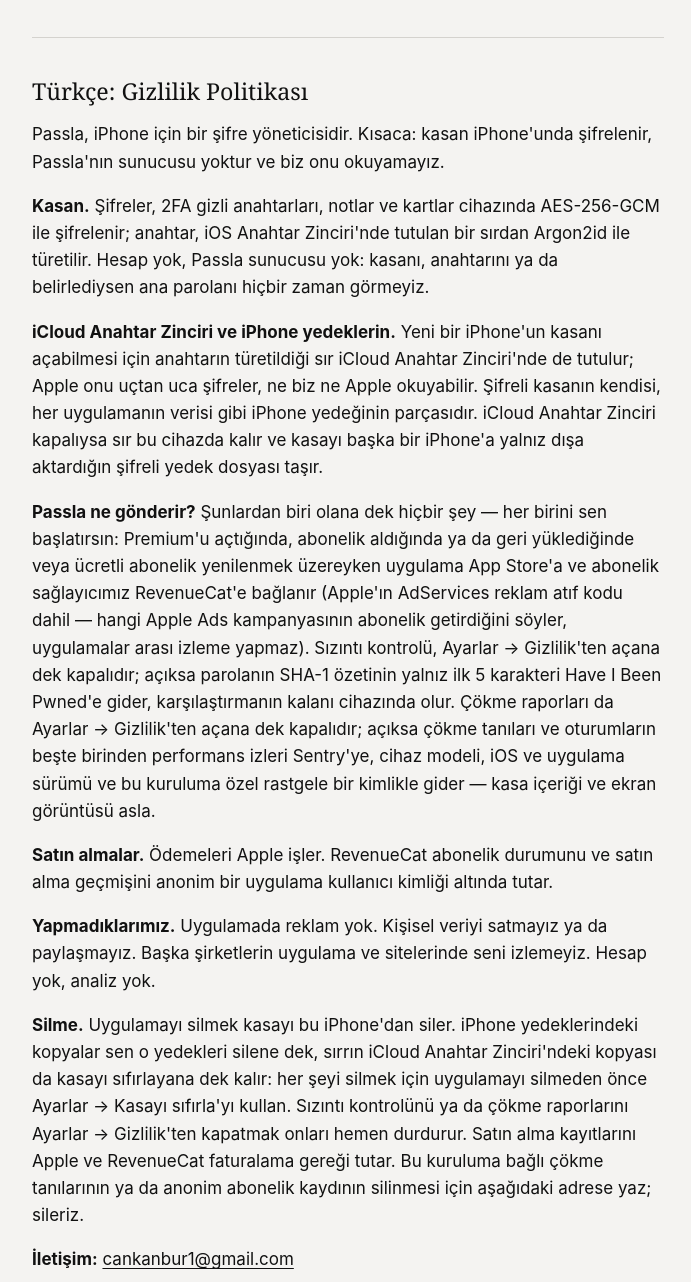
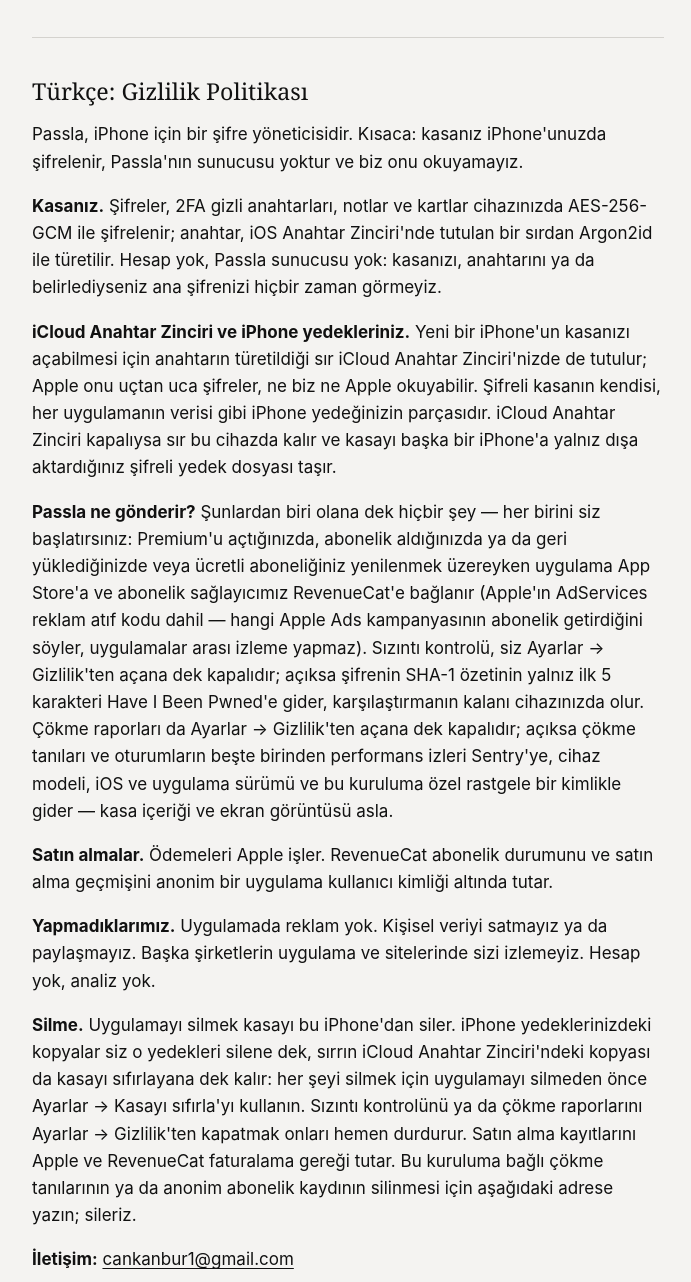
Before and after one commit to canknbr/canknbr.github.io, a plain HTML site: page passla/privacy.html in a window 1280 px wide. Shown: the part 2058-3340 px from the top of the page, without its empty margins (292-983 px from the left). Drawn offline with Linux system fonts and the light colour scheme.

Commit message:
passla: site from Passla 9c65c3e

```diff
--- a/passla/privacy.html
+++ b/passla/privacy.html
@@ -49,13 +49,13 @@
 
     <h2 lang="tr">Türkçe: Gizlilik Politikası</h2>
     <div lang="tr">
-      <p>Passla, iPhone için bir şifre yöneticisidir. Kısaca: kasan iPhone'unda şifrelenir, Passla'nın sunucusu yoktur ve biz onu okuyamayız.</p>
-      <p><strong>Kasan.</strong> Şifreler, 2FA gizli anahtarları, notlar ve kartlar cihazında AES-256-GCM ile şifrelenir; anahtar, iOS Anahtar Zinciri'nde tutulan bir sırdan Argon2id ile türetilir. Hesap yok, Passla sunucusu yok: kasanı, anahtarını ya da belirlediysen ana parolanı hiçbir zaman görmeyiz.</p>
-      <p><strong>iCloud Anahtar Zinciri ve iPhone yedeklerin.</strong> Yeni bir iPhone'un kasanı açabilmesi için anahtarın türetildiği sır iCloud Anahtar Zinciri'nde de tutulur; Apple onu uçtan uca şifreler, ne biz ne Apple okuyabilir. Şifreli kasanın kendisi, her uygulamanın verisi gibi iPhone yedeğinin parçasıdır. iCloud Anahtar Zinciri kapalıysa sır bu cihazda kalır ve kasayı başka bir iPhone'a yalnız dışa aktardığın şifreli yedek dosyası taşır.</p>
-      <p><strong>Passla ne gönderir?</strong> Şunlardan biri olana dek hiçbir şey — her birini sen başlatırsın: Premium'u açtığında, abonelik aldığında ya da geri yüklediğinde veya ücretli abonelik yenilenmek üzereyken uygulama App Store'a ve abonelik sağlayıcımız RevenueCat'e bağlanır (Apple'ın AdServices reklam atıf kodu dahil — hangi Apple Ads kampanyasının abonelik getirdiğini söyler, uygulamalar arası izleme yapmaz). Sızıntı kontrolü, Ayarlar → Gizlilik'ten açana dek kapalıdır; açıksa parolanın SHA-1 özetinin yalnız ilk 5 karakteri Have I Been Pwned'e gider, karşılaştırmanın kalanı cihazında olur. Çökme raporları da Ayarlar → Gizlilik'ten açana dek kapalıdır; açıksa çökme tanıları ve oturumların beşte birinden performans izleri Sentry'ye, cihaz modeli, iOS ve uygulama sürümü ve bu kuruluma özel rastgele bir kimlikle gider — kasa içeriği ve ekran görüntüsü asla.</p>
+      <p>Passla, iPhone için bir şifre yöneticisidir. Kısaca: kasanız iPhone'unuzda şifrelenir, Passla'nın sunucusu yoktur ve biz onu okuyamayız.</p>
+      <p><strong>Kasanız.</strong> Şifreler, 2FA gizli anahtarları, notlar ve kartlar cihazınızda AES-256-GCM ile şifrelenir; anahtar, iOS Anahtar Zinciri'nde tutulan bir sırdan Argon2id ile türetilir. Hesap yok, Passla sunucusu yok: kasanızı, anahtarını ya da belirlediyseniz ana şifrenizi hiçbir zaman görmeyiz.</p>
+      <p><strong>iCloud Anahtar Zinciri ve iPhone yedekleriniz.</strong> Yeni bir iPhone'un kasanızı açabilmesi için anahtarın türetildiği sır iCloud Anahtar Zinciri'nizde de tutulur; Apple onu uçtan uca şifreler, ne biz ne Apple okuyabilir. Şifreli kasanın kendisi, her uygulamanın verisi gibi iPhone yedeğinizin parçasıdır. iCloud Anahtar Zinciri kapalıysa sır bu cihazda kalır ve kasayı başka bir iPhone'a yalnız dışa aktardığınız şifreli yedek dosyası taşır.</p>
+      <p><strong>Passla ne gönderir?</strong> Şunlardan biri olana dek hiçbir şey — her birini siz başlatırsınız: Premium'u açtığınızda, abonelik aldığınızda ya da geri yüklediğinizde veya ücretli aboneliğiniz yenilenmek üzereyken uygulama App Store'a ve abonelik sağlayıcımız RevenueCat'e bağlanır (Apple'ın AdServices reklam atıf kodu dahil — hangi Apple Ads kampanyasının abonelik getirdiğini söyler, uygulamalar arası izleme yapmaz). Sızıntı kontrolü, siz Ayarlar → Gizlilik'ten açana dek kapalıdır; açıksa şifrenin SHA-1 özetinin yalnız ilk 5 karakteri Have I Been Pwned'e gider, karşılaştırmanın kalanı cihazınızda olur. Çökme raporları da Ayarlar → Gizlilik'ten açana dek kapalıdır; açıksa çökme tanıları ve oturumların beşte birinden performans izleri Sentry'ye, cihaz modeli, iOS ve uygulama sürümü ve bu kuruluma özel rastgele bir kimlikle gider — kasa içeriği ve ekran görüntüsü asla.</p>
       <p><strong>Satın almalar.</strong> Ödemeleri Apple işler. RevenueCat abonelik durumunu ve satın alma geçmişini anonim bir uygulama kullanıcı kimliği altında tutar.</p>
-      <p><strong>Yapmadıklarımız.</strong> Uygulamada reklam yok. Kişisel veriyi satmayız ya da paylaşmayız. Başka şirketlerin uygulama ve sitelerinde seni izlemeyiz. Hesap yok, analiz yok.</p>
-      <p><strong>Silme.</strong> Uygulamayı silmek kasayı bu iPhone'dan siler. iPhone yedeklerindeki kopyalar sen o yedekleri silene dek, sırrın iCloud Anahtar Zinciri'ndeki kopyası da kasayı sıfırlayana dek kalır: her şeyi silmek için uygulamayı silmeden önce Ayarlar → Kasayı sıfırla'yı kullan. Sızıntı kontrolünü ya da çökme raporlarını Ayarlar → Gizlilik'ten kapatmak onları hemen durdurur. Satın alma kayıtlarını Apple ve RevenueCat faturalama gereği tutar. Bu kuruluma bağlı çökme tanılarının ya da anonim abonelik kaydının silinmesi için aşağıdaki adrese yaz; sileriz.</p>
+      <p><strong>Yapmadıklarımız.</strong> Uygulamada reklam yok. Kişisel veriyi satmayız ya da paylaşmayız. Başka şirketlerin uygulama ve sitelerinde sizi izlemeyiz. Hesap yok, analiz yok.</p>
+      <p><strong>Silme.</strong> Uygulamayı silmek kasayı bu iPhone'dan siler. iPhone yedeklerinizdeki kopyalar siz o yedekleri silene dek, sırrın iCloud Anahtar Zinciri'ndeki kopyası da kasayı sıfırlayana dek kalır: her şeyi silmek için uygulamayı silmeden önce Ayarlar → Kasayı sıfırla'yı kullanın. Sızıntı kontrolünü ya da çökme raporlarını Ayarlar → Gizlilik'ten kapatmak onları hemen durdurur. Satın alma kayıtlarını Apple ve RevenueCat faturalama gereği tutar. Bu kuruluma bağlı çökme tanılarının ya da anonim abonelik kaydının silinmesi için aşağıdaki adrese yazın; sileriz.</p>
       <p><strong>İletişim:</strong> <a href="mailto:cankanbur1@gmail.com">cankanbur1@gmail.com</a></p>
     </div>
 
```
Also changed, not shown: passla/support.html (+2 -2 lines), passla/terms.html (+2 -2 lines).
